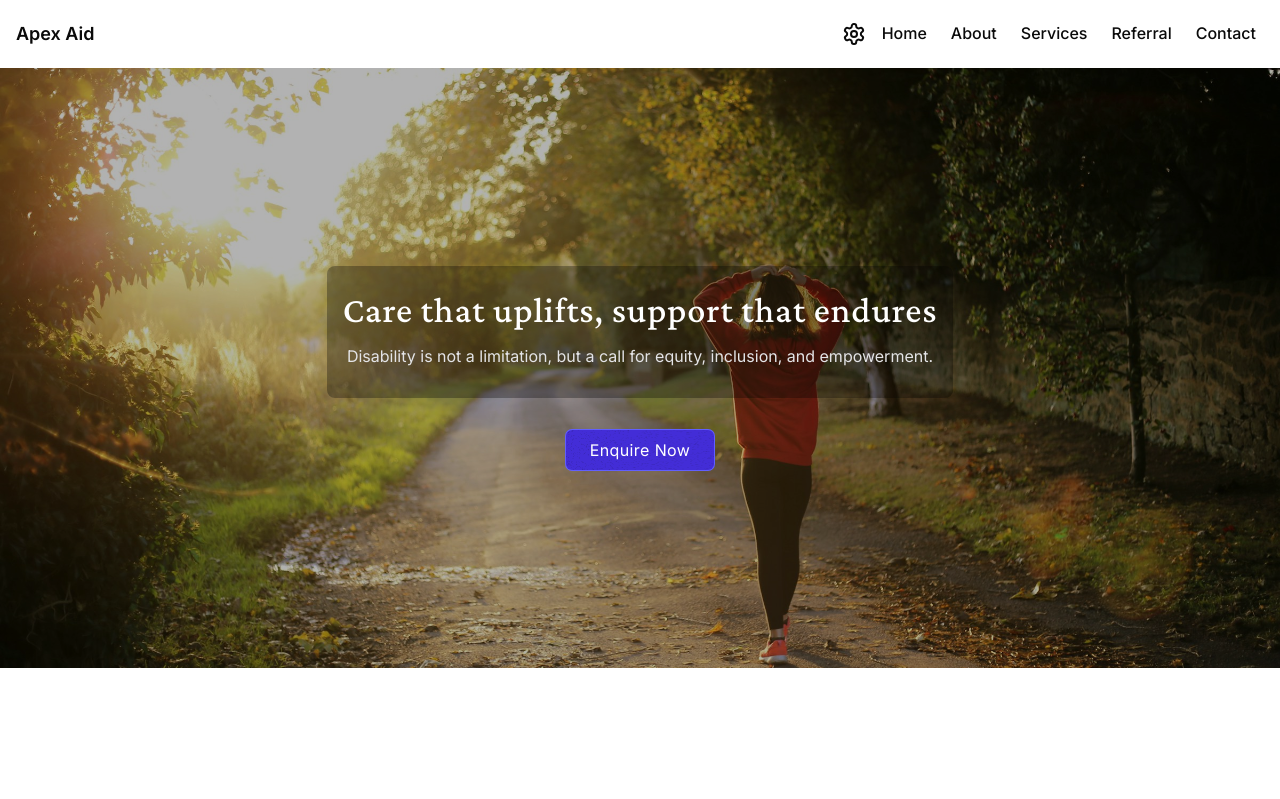
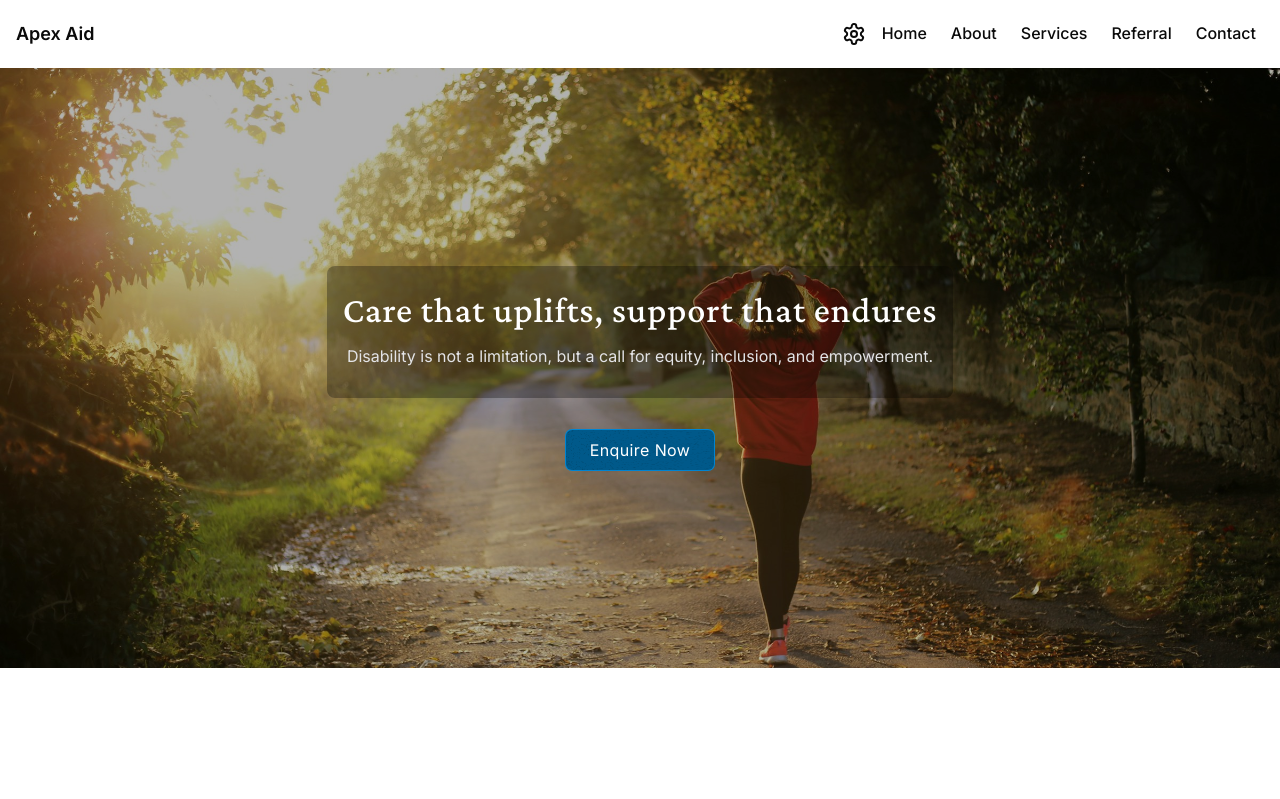
Before and after one commit to shantanubhattarai/healthdev, a Next.js app: page / in a window 1280 px wide. Shown: the top 799 px of the page. Built offline with nearby package versions, Linux system fonts and the light colour scheme.

Commit message:
revert to sky

```diff
--- a/app/page.tsx
+++ b/app/page.tsx
@@ -29,8 +29,8 @@ export default function Home() {
           </p>
         </div>
         <Link
-          className="bg-indigo-700 ring ring-indigo-500 bg-noise bg-blend-multiply
-            hover:ring-indigo-300 hover:bg-indigo-600 active:ring-indigo-500 active:bg-indigo-800 transition-all
+          className="bg-sky-800 ring ring-sky-600 bg-noise bg-blend-multiply
+            hover:ring-sky-500 hover:bg-sky-700 active:ring-sky-600 active:bg-sky-900 transition-all
             cursor-pointer
             px-6 py-2 rounded-sm
             text-white tracking-wide
```
